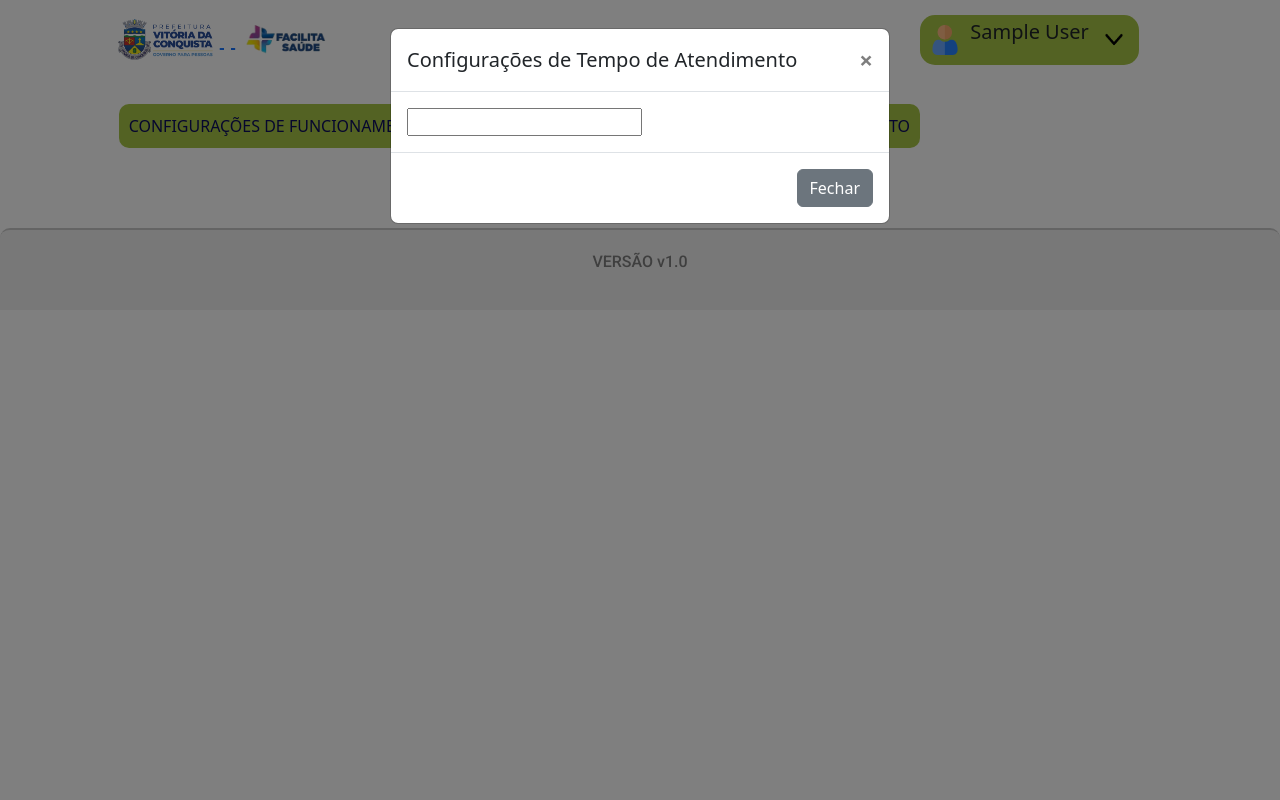
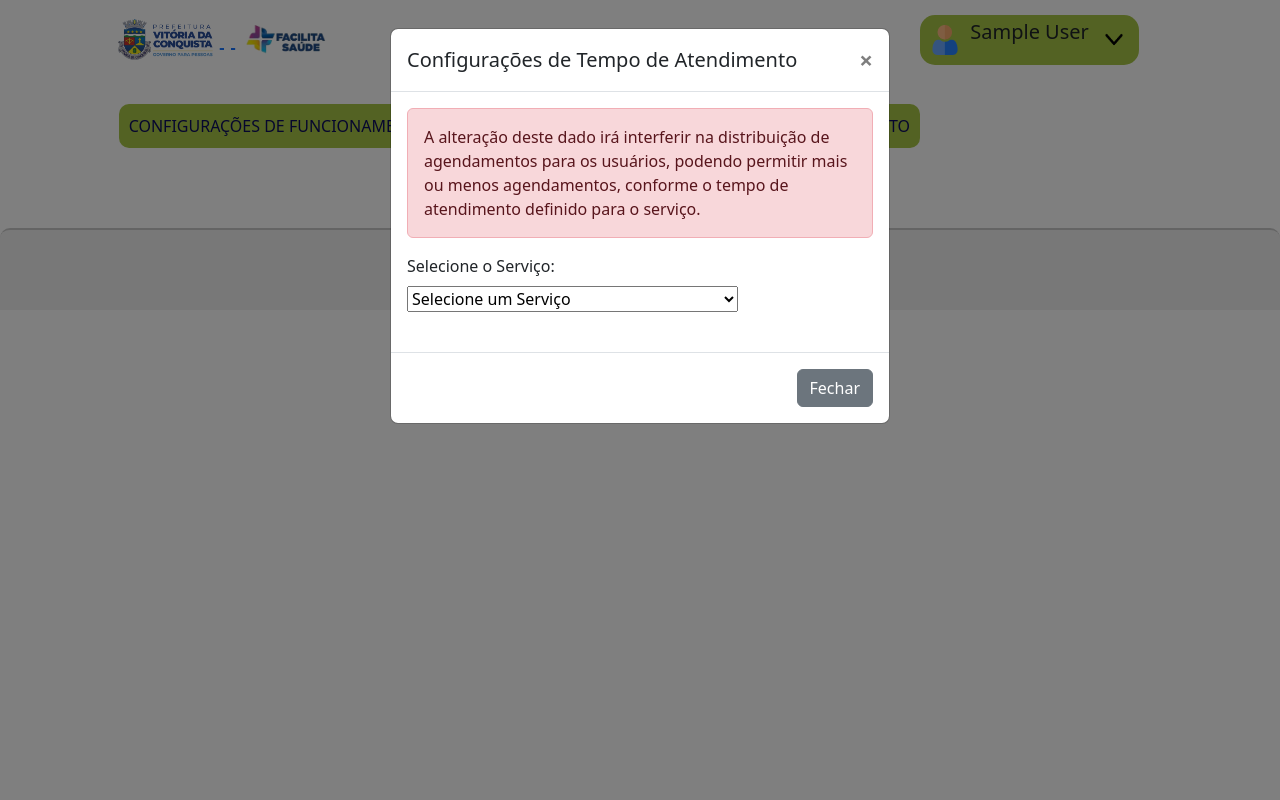
Before and after one commit to InstitutodePesquisaINPES/sms-agenda, a Flask app: page /configUnidade in a window 1280 px wide, after a click on "CONFIGURAÇÕES DE TEMPO DE ATENDIMENTO". Run offline with Flask 3, Linux system fonts and the light colour scheme; the visitor is signed in with stand-in values (Sample User, id 1); data that the repository does not hold is empty; some libraries are stand-ins or nearby versions.

Commit message:
reestruturar objeto

```diff
--- a/app/controllers/administrador.py
+++ b/app/controllers/administrador.py
@@ -2,6 +2,7 @@
 from flask_login import LoginManager, login_user, logout_user, login_required, current_user
 from run import app
 from app.models.model_user import *
+from complementary.servicos.servicos_data import *
 
 @app.route('/areaAdmin')
 @login_required
@@ -12,11 +13,19 @@
 @login_required
 def configUnidade():
     horarios = Horarios_disponiveis.query.filter_by(id=1).first()
-    hora1 = "09:00:00"
+    servicos = servicos_data_function()
 
-    return render_template('configUnidade.html', horarios=horarios, hora1=hora1)
+    return render_template('configUnidade.html', horarios=horarios, servicos=servicos)
 
-@app.route('/configAtendimento')
+
+@app.route('/autenticarConfig2', methods=['POST'])
 @login_required
-def configAtendimento():
-    return render_template('configAtendimento.html')
+def autenticarConfig2(): #config de tempo_atendimento
+    print(request.form)
+    servico_id = request.form['servicoSelect']
+    novo_horario = request.form['tempo_atendimento']
+    novo_horario = novo_horario + ":00"
+
+    muda_tempo_atendimento(servico_id, novo_horario)
+
+    return render_template('configUnidade.html')
--- a/app/controllers/agendamento.py
+++ b/app/controllers/agendamento.py
@@ -166,10 +166,11 @@
             nome_cliente = session['usuario_logado']
             data_agendada = request.form['data_agendada']
             horario_agendado = request.form['hora_ipt']
+            id_servico = request.form['id_servico']
 
             nome_do_servico = request.form['nome_do_servico']
 
-            senha = gerarSenha(nome_do_servico, horario_agendado)
+            senha = gerarSenha(nome_do_servico, horario_agendado, id_servico)
             print(senha)
             novo_agendamento = Agendamento(id_usuario=id_usuario, nome_cliente=nome_cliente, data_agendada=data_agendada, horario_agendado=horario_agendado, data_agendamento=data_agendamento, senha=senha)
 
--- a/app/static/css/configUnidade.css
+++ b/app/static/css/configUnidade.css
@@ -1,4 +1,4 @@
-.corpo{
+.corpoUnidade{
     margin: 80px;
 }
 
--- /dev/null
+++ b/app/static/js/adm_configs.js
@@ -0,0 +1,14 @@
+// Seu código JavaScript aqui
+$(document).ready(function() {
+    $('#servicoSelect').change(function() {
+        var selectedServiceId = $(this).val();
+
+        if (selectedServiceId) {
+            var selectedService = servicos[selectedServiceId];
+            $('#tempoAtendimento').val(selectedService.tempo_atendimento);
+            $('#tempoAtendimentoContainer').show();
+        } else {
+            $('#tempoAtendimentoContainer').hide();
+        }
+    });
+});
--- a/app/templates/base.html
+++ b/app/templates/base.html
@@ -146,6 +146,7 @@
         <script src="https://maxcdn.bootstrapcdn.com/bootstrap/4.0.0/js/bootstrap.min.js"></script>
         <script src="https://cdn.jsdelivr.net/npm/swiper@11/swiper-bundle.min.js"></script>
         <script src="../static/js/index.js"></script>
+        <script src="../static/js/adm_configs.js"></script>
 
         <script>
             var swiper = new Swiper(".slide-content", {
--- a/app/templates/configUnidade.html
+++ b/app/templates/configUnidade.html
@@ -1,7 +1,7 @@
 {% extends "base.html" %}
 
 {% block main %}
-<div class="container pt-4 col-md-10 corpo">
+<div class="container pt-4 col-md-10 corpoUnidade">
     <button type="button" class="button-configs" data-toggle="modal" data-target="#configUnidadeModal">
         CONFIGURAÇÕES DE FUNCIONAMENTO DA UNIDADE
     </button>
@@ -16,25 +16,34 @@
     <div class="modal-dialog" role="document">
         <div class="modal-content">
             <div class="modal-header">
-                <h5 class="modal-title" id="configUnidadeModalLabel">Configurações de Funcionamento da Unidade</h5>
+                <h5 class="modal-title" id="configUnidadeModalLabel"> Configurações de Funcionamento da Unidade </h5>
                 <button type="button" class="close" data-dismiss="modal" aria-label="Close">
                     <span aria-hidden="true">&times;</span>
                 </button>
             </div>
             <div class="modal-body">
                 <!-- Conteúdo do modal para CONFIGURAÇÕES DE FUNCIONAMENTO DA UNIDADE -->
-                <form action="">
-                    <input type="text" placeholder="{{ horarios.hora_inicio }}" onfocus="this.type='time'"
+                <div class="alert alert-danger" role="alert">
+                    Estes dados são sensíveis, confirme que tenha certeza das alterações antes de salvar. <br>
+                    A alteração destes dados irá interferir na distribuição de horários do agendamento. <br>
+                </div>
+                <!-- <form action="/autenticarConfig1">
+                    <label for="hora_inicio"> HORÁRIO DE INICIO DOS ATENDIMENTOS </label>
+                    <input type="text" name="hora_inicio" placeholder="{{ horarios.hora_inicio }}" onfocus="this.type='time'"
                         onblur="if (!this.value) this.type='text'">
-                    <input type="text" placeholder="{{ horarios.hora_pausa }}" onfocus="this.type='time'"
+                    <label for="hora_pausa"> HORÁRIO DE PAUSA DOS ATENDIMENTOS </label>
+                    <input type="text" name="hora_pausa" placeholder="{{ horarios.hora_pausa }}" onfocus="this.type='time'"
                         onblur="if (!this.value) this.type='text'">
-                    <input type="text" placeholder="{{ horarios.hora_retomada }}" onfocus="this.type='time'"
+                    <label for="hora_retomada"> HORÁRIO DE RETOMADA DOS ATENDIMENTOS </label>
+                    <input type="text" name="hora_retomada" placeholder="{{ horarios.hora_retomada }}" onfocus="this.type='time'"
                         onblur="if (!this.value) this.type='text'">
-                    <input type="text" placeholder="{{ horarios.hora_final }}" onfocus="this.type='time'"
+                    <label for="hora_final"> HORÁRIO DE FINALIZAR OS ATENDIMENTOS </label>
+                    <input type="text" name="hora_final" placeholder="{{ horarios.hora_final }}" onfocus="this.type='time'"
                         onblur="if (!this.value) this.type='text'">
+                        <br>
 
-                    <button type="submit"> SALVAR ALTERAÇÃO DE HORÁRIOS </button>
-                </form>
+                    <button class="button-configs" type="submit"> SALVAR ALTERAÇÃO DE HORÁRIOS </button>
+                </form> -->
             </div>
             <div class="modal-footer">
                 <button type="button" class="btn btn-secondary" data-dismiss="modal">Fechar</button>
@@ -54,10 +63,32 @@
                 </button>
             </div>
             <div class="modal-body">
+                <div class="alert alert-danger" role="alert">
+                    A alteração deste dado irá interferir na distribuição de agendamentos para os usuários, podendo permitir
+                    mais ou menos agendamentos, conforme o tempo de atendimento definido para o serviço.
+                </div>
                 <!-- Conteúdo do modal para CONFIGURAÇÕES DE TEMPO DE ATENDIMENTO -->
-                <form action="">
-                    <input type="text" placeholder="{{ horarios.tempo_atendimento }}" onfocus="this.type='time'"
-                        onblur="if (!this.value) this.type='text'">
+                <form action="/autenticarConfig2" method="POST">
+                    <input type="hidden" name="csrf_token" value="{{ csrf_token() }}">
+
+                    <label for="servicoSelect">Selecione o Serviço:</label> <br>
+                    <select id="servicoSelect" name="servicoSelect">
+                        <!-- Popule as opções do select com os nomes dos serviços -->
+                        <option value="">Selecione um Serviço</option>
+                        <!-- Adicione mais opções conforme necessário -->
+                        {% for id, servico in servicos.items() %}
+                            <option value="{{ id }}">{{ servico['nome'] }}</option>
+                        {% endfor %}
+                    </select>
+                    <br>
+
+                    <div id="tempoAtendimentoContainer" style="display: none;">
+                        <label for="tempoAtendimento">Tempo de Atendimento:</label> <br>
+                        <input type="text" id="tempoAtendimento" name="tempo_atendimento" placeholder="{{ horarios.tempo_atendimento }}" onfocus="this.type='time'"
+                        onblur="if (!this.value) this.type='text'"> <br>
+                        <button type="submit" class="button-configs"> SALVAR ALTERAÇÕES </button>
+                    </div>
+                    <br>
                 </form>
             </div>
             <div class="modal-footer">
@@ -66,4 +97,8 @@
         </div>
     </div>
 </div>
+
+<script>
+    var servicos = {{ servicos|tojson|safe }};
+</script>
 {% endblock %}
--- a/complementary/functions/functionsAgendamentos.py
+++ b/complementary/functions/functionsAgendamentos.py
@@ -175,13 +175,13 @@
 
     return letra_codigo_ano, letra_codigo_mes, texto_original
 
-def gerarSenha(nome_do_servico, horario):
+def gerarSenha(nome_do_servico, horario, id_servico):
     if ' ' in nome_do_servico:
         doisPrimeiros = ''.join(word[0] for word in nome_do_servico.split())
     else:
         doisPrimeiros = nome_do_servico[:2]
 
-    lista_de_horas = listaHorarios()
+    lista_de_horas = listaHorarios(id_servico)
 
     indiceHora = lista_de_horas.index(horario) + 1 if horario in lista_de_horas else 0
 
--- a/complementary/servicos/servicos_data.py
+++ b/complementary/servicos/servicos_data.py
@@ -1,5 +1,4 @@
-def servicos_data_function():
-   servicos = {
+servicos = {
          1:{'id': 1, 'categoria': 'FARMÁCIA', 'nome': 'ATENDIMENTO FARMACÊUTICO',
             'descricao': 'Distribuição de medicamentos, orientação farmacêutica e monitoramento de condição glicemica',
             'documentos': ['Receita', 'Carteira de Identidade', 'Cartão do SUS', 'CPF'], 'tempo_atendimento': '00:20:00'},
@@ -21,4 +20,9 @@
             'documentos': 'Documentos do serviço E', 'tempo_atendimento': '00:40:00'}
       }
 
+def servicos_data_function():
    return servicos
+
+def muda_tempo_atendimento(id_servico, novo_horario):
+   if id_servico in servicos:
+      servicos[id_servico]['tempo_atendimento'] = novo_horario
```
